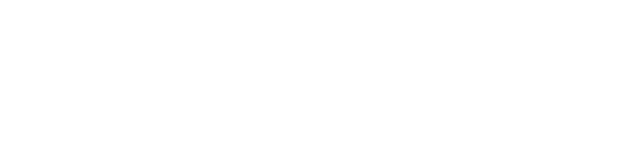
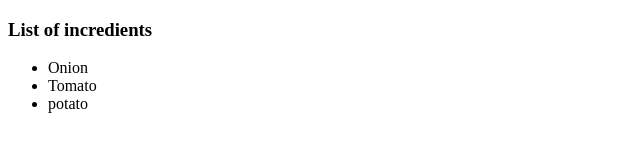
Before and after one commit to Pavithiran6701/Html-CSS, a plain HTML site: page index2.html in a window 1280 px wide. Shown: the whole page, without its empty margins (0-640 px from the left). Drawn offline with Linux system fonts and the light colour scheme.

Commit message:
List and different types of list

```diff
--- a/index2.html
+++ b/index2.html
@@ -6,6 +6,11 @@
     <title>Document</title>
 </head>
 <body>
-
+    <h3>List of incredients</h3>
+    <ul>  <!-- ul stands for un ordered list-->
+        <li>Onion</li><!--li stands for list items-->
+        <li>Tomato</li>
+        <li>potato</li>
+    </ul>
 </body>
 </html>
```
Also changed, not shown: index.html (+1 -0 lines).
